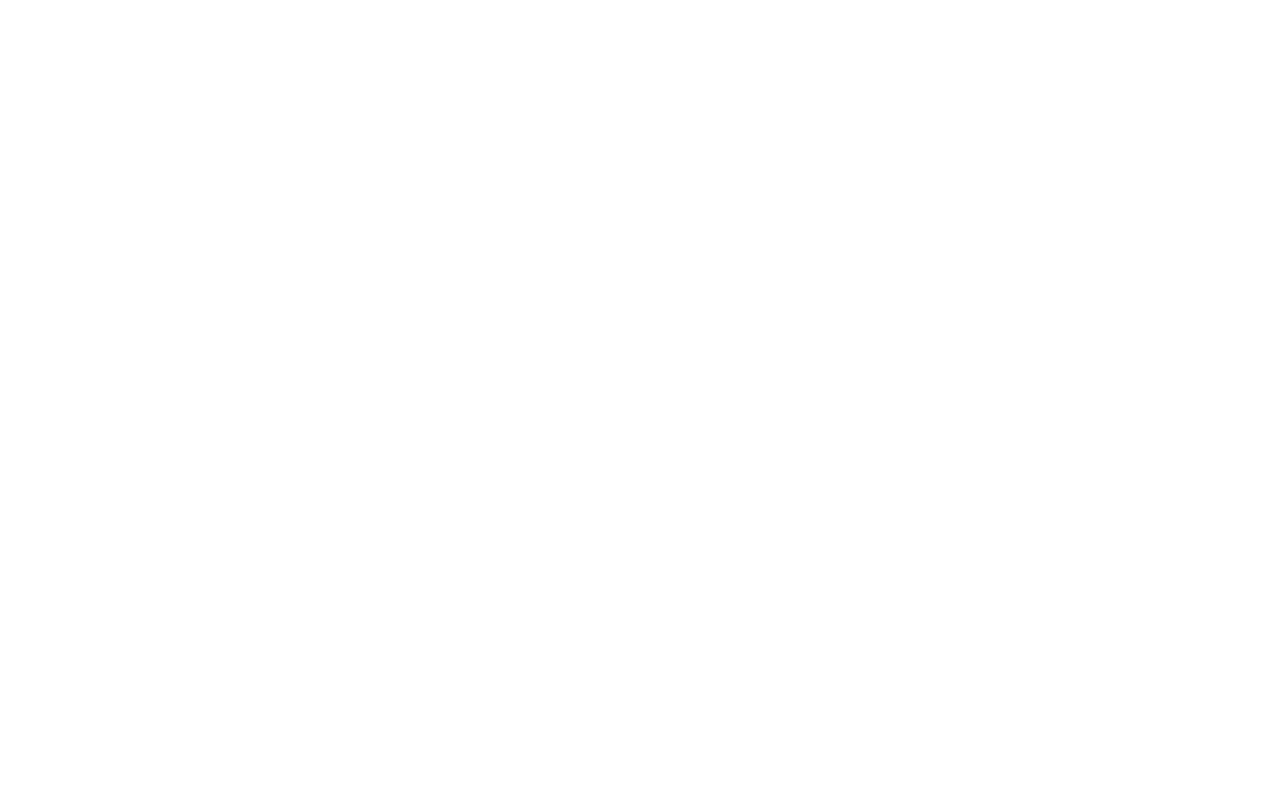
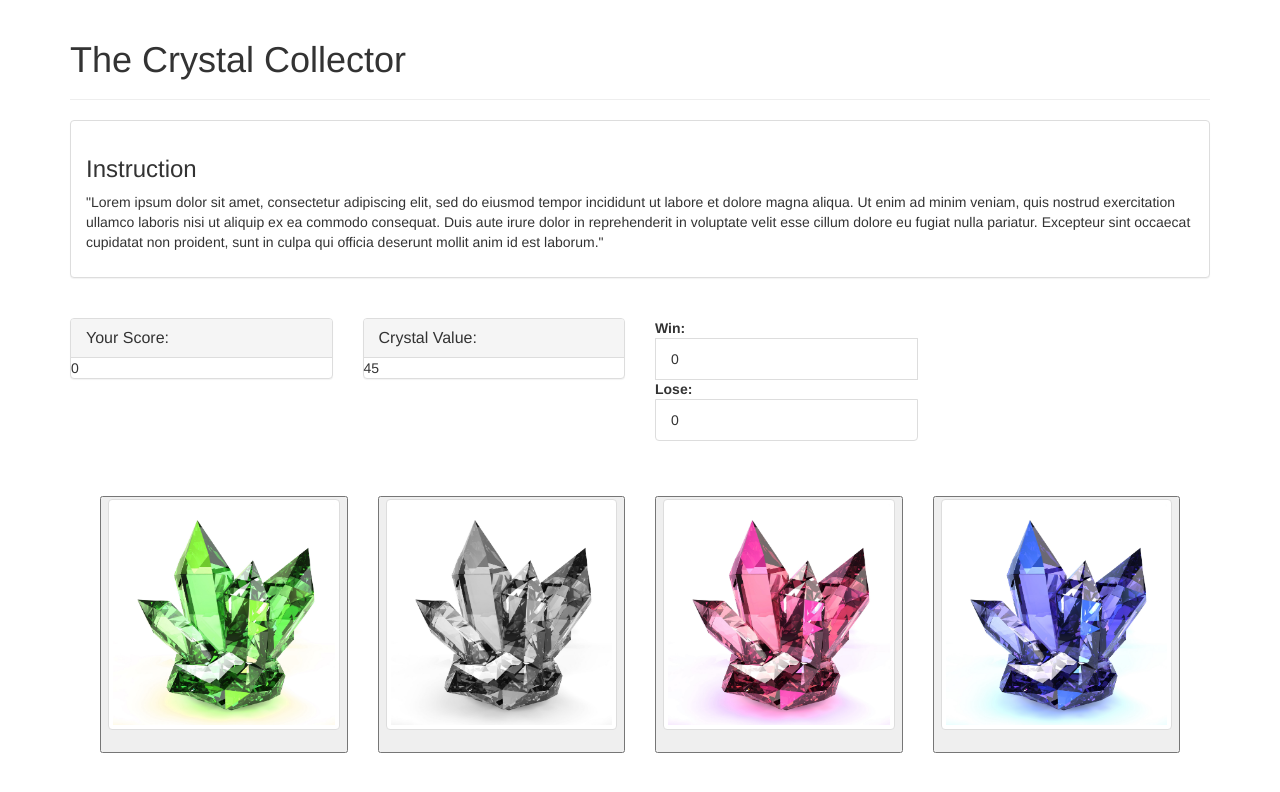
Before and after one commit to aprilbelcher/week-4-game, a plain HTML site: page index.html in a window 1280 px wide. Drawn offline with nearby package versions, Linux system fonts and the light colour scheme.

Commit message:
added class and id

```diff
--- a/assets/javascript/game.js
+++ b/assets/javascript/game.js
@@ -0,0 +1,48 @@
+//GLOBAL VARIABLES
+//================================================
+//arrays and functions for hoding the data
+
+var crystalOptions = [ "green", "black", "pink", "blue"];
+var selectedCrystals = "";
+var pointsInCrystals = [];
+
+//Game Counters
+var crystalEarned
+var
+
+
+//FUNCTIONS
+//================================================
+//Reusable blocks of code that we can use when needed
+
+function startGame () {
+
+
+
+//// CRITICAL LINE *reset*
+
+
+
+//Testing and Debugging
+
+
+
+
+//change HTML to reflect round conditions
+
+
+
+
+
+
+
+
+
+
+}
+
+
+
+
+//MAIN PROCESS
+//================================================
--- a/index.html
+++ b/index.html
@@ -13,15 +13,100 @@
 
 	<script src="https://ajax.googleapis.com/ajax/libs/jquery/1.8.3/jquery.min.js"></script>
 	<script src="http://code.jquery.com/ui/1.9.2/jquery-ui.js"></script>
-	<script type="text/javascript" src="assets/javascript/game.js"></script>
+
 
 </head>
 <body>
 
-	<!-- Bootstrap Holder -->
+	<!-- Header -->
+	<div class= "container">
+		<div class="page-header"><h1>The Crystal Collector</h1></div>
+
+	<!-- Instruction -->
+
+		<div class="panel panel-default">
+		  <div class="panel-body">
+		  	<h3>Instruction</h3>
+		    <p>"Lorem ipsum dolor sit amet, consectetur adipiscing elit, sed do eiusmod tempor incididunt ut labore et dolore magna aliqua. Ut enim ad minim veniam, quis nostrud exercitation ullamco laboris nisi ut aliquip ex ea commodo consequat. Duis aute irure dolor in reprehenderit in voluptate velit esse cillum dolore eu fugiat nulla pariatur. Excepteur sint occaecat cupidatat non proident, sunt in culpa qui officia deserunt mollit anim id est laborum."</p>
+		  </div>
+		</div>
+
+		<br>
+
+	<!-- Game Count -->
+
+	<div class="row">
+		<div class="col-xs-2 col-md-3">
+		<div class="panel panel-default">
+		  <div class="panel-heading">
+		    <h3 class="panel-title">Your Score:</h3>
+		  </div>
+		  	<div id="playerScore">0</div>
+		  </div>
+		</div>
+
+		<div class="col-xs-6 col-md-3">
+		<div class="panel panel-default">
+		  <div class="panel-heading">
+		    <h3 class="panel-title">Crystal Value:</h3>
+		  </div>
+		  	<div id="scoreToMatch">45</div>
+		  </div>
+		</div>
+
+		<div class="col-xs-6 col-md-3">
+		<ul class="list-group">
+		  <strong>Win: </strong>
+		  <li class="list-group-item" id="total-wins">0</li>
+		  <strong>Lose: </strong>
+		  <li class="list-group-item" id="total-losses">0</li>
+		</ul>
+		</div>
+
+		<div class="col-xs-6 col-md-3"></div>
+	</div>
 
 
+		<br>
+	<!-- Crystal Buttons -->
+		<div class="panel-body">
+			  <div class="col-xs-6 col-md-3">
+			  	<button id="buttons-green">
+			    <a href="#" class="thumbnail">
+			      <img src="assets/images/greenCrystal.jpg" alt="crystals">
+			    </a>
+			    </button>
+			  </div>
 
+			  <div class="col-xs-6 col-md-3">
+			  	<button id="button-black">
+			    <a href="#" class="thumbnail">
+			      <img src="assets/images/blackCrystal.jpg" alt="crystals">
+			    </a>
+			    </button>
+			  </div>
+
+
+			  <div class="col-xs-6 col-md-3">
+			  	<button id="button-pink">
+			    <a href="#" class="thumbnail">
+			      <img src="assets/images/pinkCrystal.jpg" alt="crystals">
+			    </a>
+			    </button>
+			  </div>
+
+			  <div class="col-xs-6 col-md-3">
+			  	<button id="button-blue">
+			    <a href="#" class="thumbnail">
+			      <img src="assets/images/blueCrystal.jpg" alt="crystals">
+			    </a>
+			    </button>
+			  </div>
+
+	    </div>
+	</div>
+
+	<script src="assets/javascript/game.js"></script>
 
 </body>
 </html>
```
